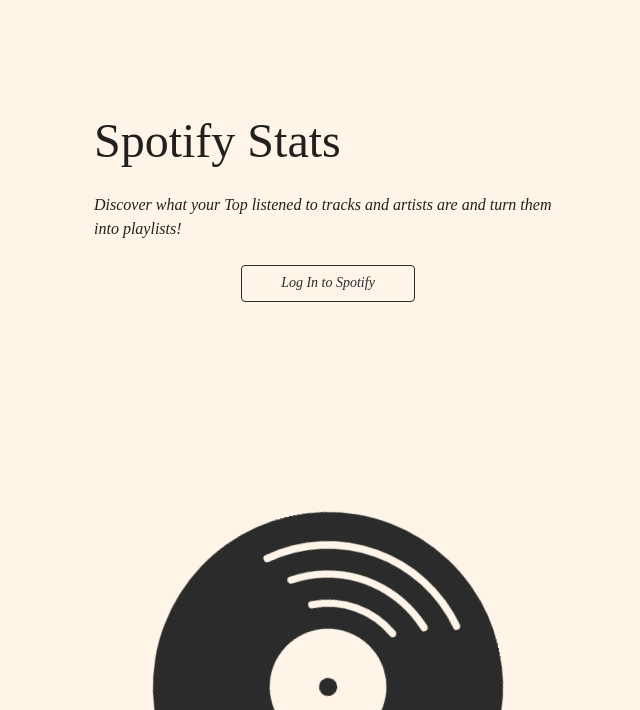
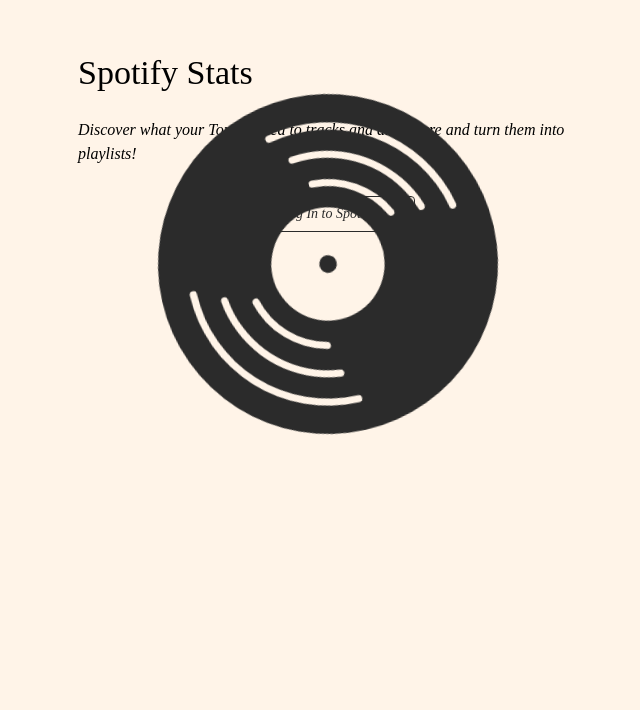
Before and after one commit to raulcodes/Spotify-Track-and-Artist-Stats, a Next.js app: page / in a window 1280 px wide. Shown: the part 106-816 px from the top of the page, without its empty margins (312-952 px from the left). Built offline with nearby package versions, Linux system fonts and the light colour scheme; a web font is replaced by a local one.

Commit message:
improve calculation of icon position and size

```diff
--- a/src/components/Login/Login.jsx
+++ b/src/components/Login/Login.jsx
@@ -1,7 +1,4 @@
 import Button from '@material-ui/core/Button';
-import Card from '@material-ui/core/Card';
-import CardActions from '@material-ui/core/CardActions';
-import CardContent from '@material-ui/core/CardContent';
 import Container from '@material-ui/core/Container';
 import RecordIcon from '../../utils/RecordIcon';
 import Typography from '@material-ui/core/Typography';
@@ -15,20 +12,20 @@
   return(
     <>
     <Container className={classes.container}>
-      <Card elevation={0} className={classes.card}>
-        <CardContent>
-          <Typography variant="h3" className={classes.title}>
+      <div elevation={0} className={classes.card}>
+        <div>
+          <Typography variant="h4">
             Spotify Stats
           </Typography>
           <Typography variant="body1" className={classes.bodyText}>
             Discover what your Top listened to tracks and artists are and turn them into playlists!
           </Typography>
-        </CardContent>
-        <CardActions className={classes.cardAction}>
+        </div>
+        <div className={classes.cardAction}>
           <Button variant="outlined" color="secondary" href={auth_url}>Log In to Spotify</Button>
-        </CardActions>
-      </Card>
-    <RecordIcon className={classes.icon} />
+        </div>
+      </div>
+      <RecordIcon className={classes.icon} />
     </Container>
     </>
   );
--- a/src/components/Login/login_styles.jsx
+++ b/src/components/Login/login_styles.jsx
@@ -1,38 +1,34 @@
 import { makeStyles } from '@material-ui/core/styles';
+
+const iconWidth = 'calc(100vw - 80px)'
 
 const useStyles = makeStyles({
   container: {
-    paddingTop: '175px',
     display: 'flex',
     flexDirection: 'column',
     alignItems: 'center',
+    height: '100vh',
+    maxHeight: '100vh',
   },
   card: {
     padding: '20px',
+    paddingTop: '150px',
     maxWidth: '500px',
   },
-  title: {
-    fontFamily: 'lust-script-display',
-    fontStyle: 'normal',
-
-    fontWeight: 400,
-  },
   bodyText: {
-    fontFamily: 'lust-display',
-    fontStyle: 'italic',
-    fontWeight: 400,
     paddingTop: '24px',
   },
   cardAction: {
+    marginTop: '30px',
     display: 'flex',
     justifyContent: 'center',
   },
   icon: {
-    display: 'flex',
     justifyContent: 'center',
-    position: 'fixed',
-    bottom: '-21vh',
-    maxWidth: '350px',
+    position: 'absolute',
+    top: `calc(100vh - 1/2 * ${iconWidth})`,
+    width: iconWidth,
+    maxWidth: '340px',
     '-webkit-animation': '$rotation 7s infinite linear',
     '-moz-animation': '$rotation 7s linear infinite',
     'animation': '$rotation 7s linear infinite',
--- a/src/utils/theme.jsx
+++ b/src/utils/theme.jsx
@@ -31,7 +31,8 @@
   overrides: {
     MuiTypography: {
       body1: {
-        fontFamily: 'lust-script-display'
+        fontFamily: 'lust-display',
+        fontStyle: 'italic',
       },
       body2: {
         fontFamily: 'lust-display',
```
